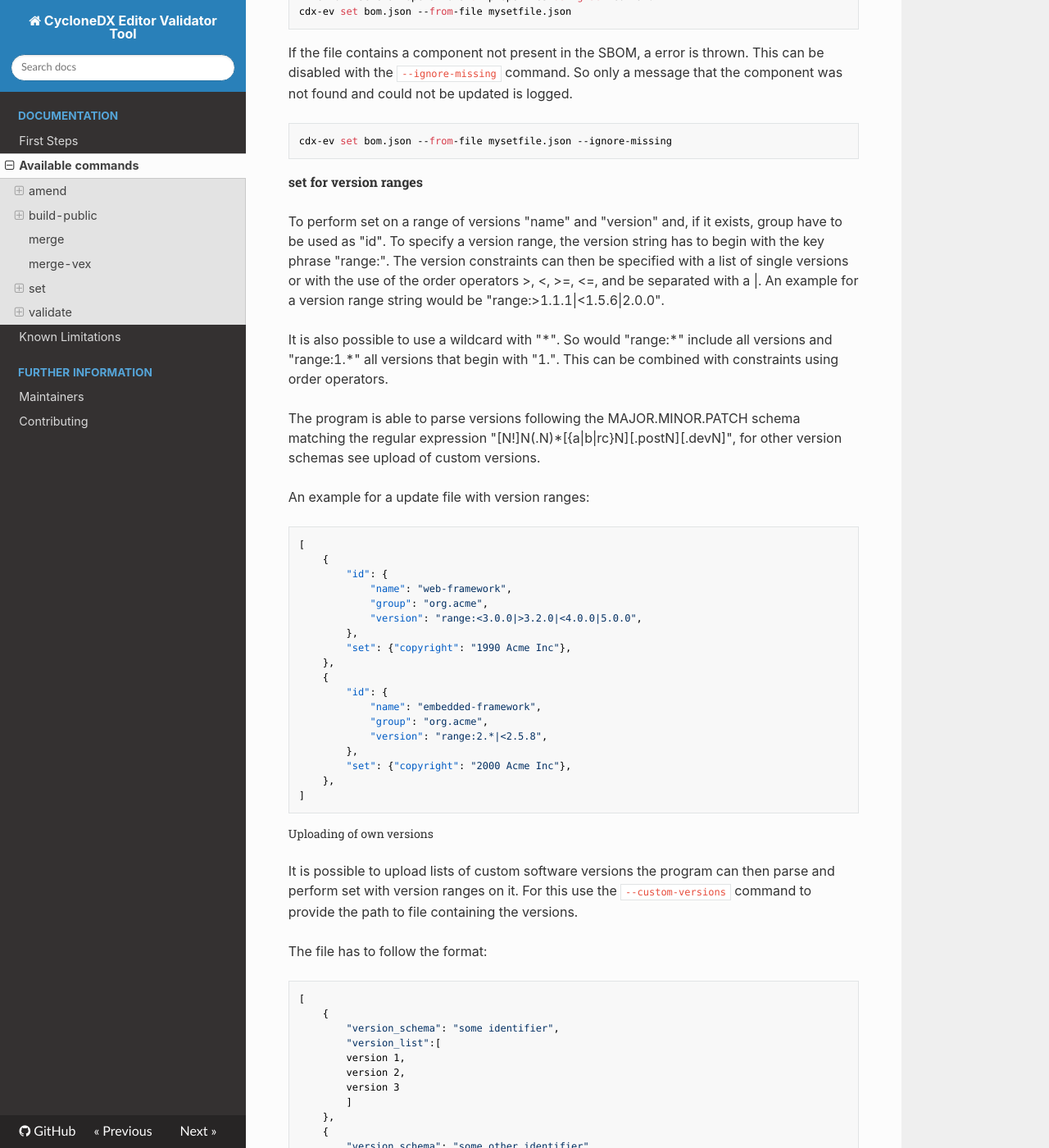
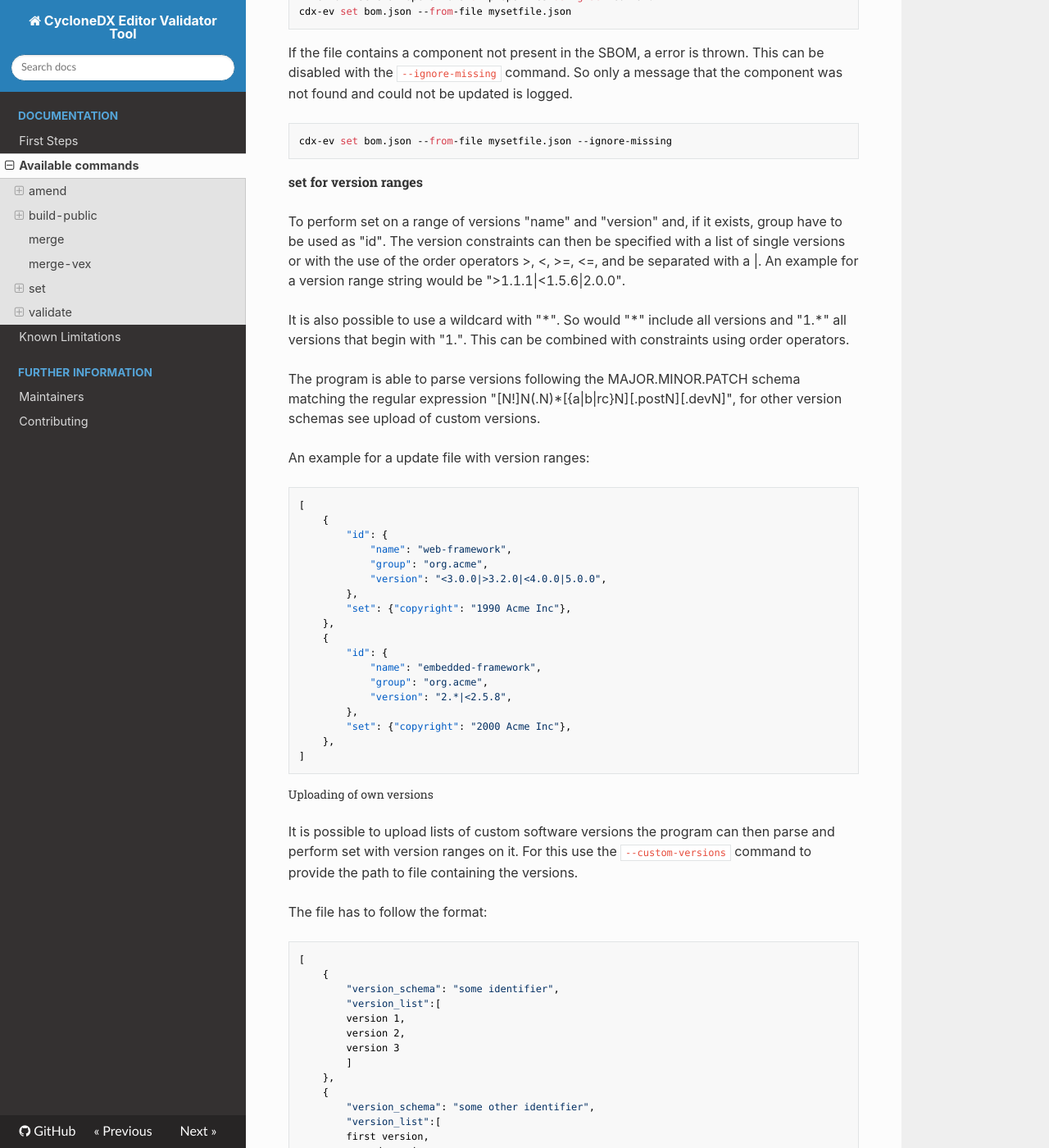
Before and after one commit to Festo-se/cyclonedx-editor-validator, an MkDocs documentation site: the page built from docs/available_commands.md, in a window 1280 px wide and 1400 px high, scrolled down 8309 px. Shown: the whole window at 82% size. Built offline with MkDocs 1.6.1, drawn with Linux system fonts in a browser that asks for light colours; nearby versions of some CDN libraries; some web fonts are replaced.

Commit message:
docs: removes range: from documentation

```diff
--- a/docs/available_commands.md
+++ b/docs/available_commands.md
@@ -298,11 +298,10 @@ So only a message that the component was not found and could not be updated is l
 #### set for version ranges
 
 To perform set on a range of versions "name" and "version" and, if it exists, group have to be used as "id".
-To specify a version range, the version string has to begin with the key phrase "range:".
 The version constraints can then be specified with a list of single versions or with the use of the order operators >, <, >=, <=,
-and be separated with a |. An example for a version range string would be "range:>1.1.1|<1.5.6|2.0.0".
+and be separated with a |. An example for a version range string would be ">1.1.1|<1.5.6|2.0.0".
 
-It is also possible to use a wildcard with "\*". So would "range:\*" include all versions and "range:1.*" all versions that begin with "1.".
+It is also possible to use a wildcard with "\*". So would "\*" include all versions and "1.\*" all versions that begin with "1.".
 This can be combined with constraints using order operators.
 
 The program is able to parse versions following the MAJOR.MINOR.PATCH schema matching the regular expression "\[N!\]N(.N)\*\[{a|b|rc}N\]\[.postN\]\[.devN\]", for other version schemas see upload of custom versions.
@@ -314,7 +313,7 @@ An example for a update file with version ranges:
             "id": {
                 "name": "web-framework",
                 "group": "org.acme",
-                "version": "range:<3.0.0|>3.2.0|<4.0.0|5.0.0",
+                "version": "<3.0.0|>3.2.0|<4.0.0|5.0.0",
             },
             "set": {"copyright": "1990 Acme Inc"},
         },
@@ -322,7 +321,7 @@ An example for a update file with version ranges:
             "id": {
                 "name": "embedded-framework",
                 "group": "org.acme",
-                "version": "range:2.*|<2.5.8",
+                "version": "2.*|<2.5.8",
             },
             "set": {"copyright": "2000 Acme Inc"},
         },
```
